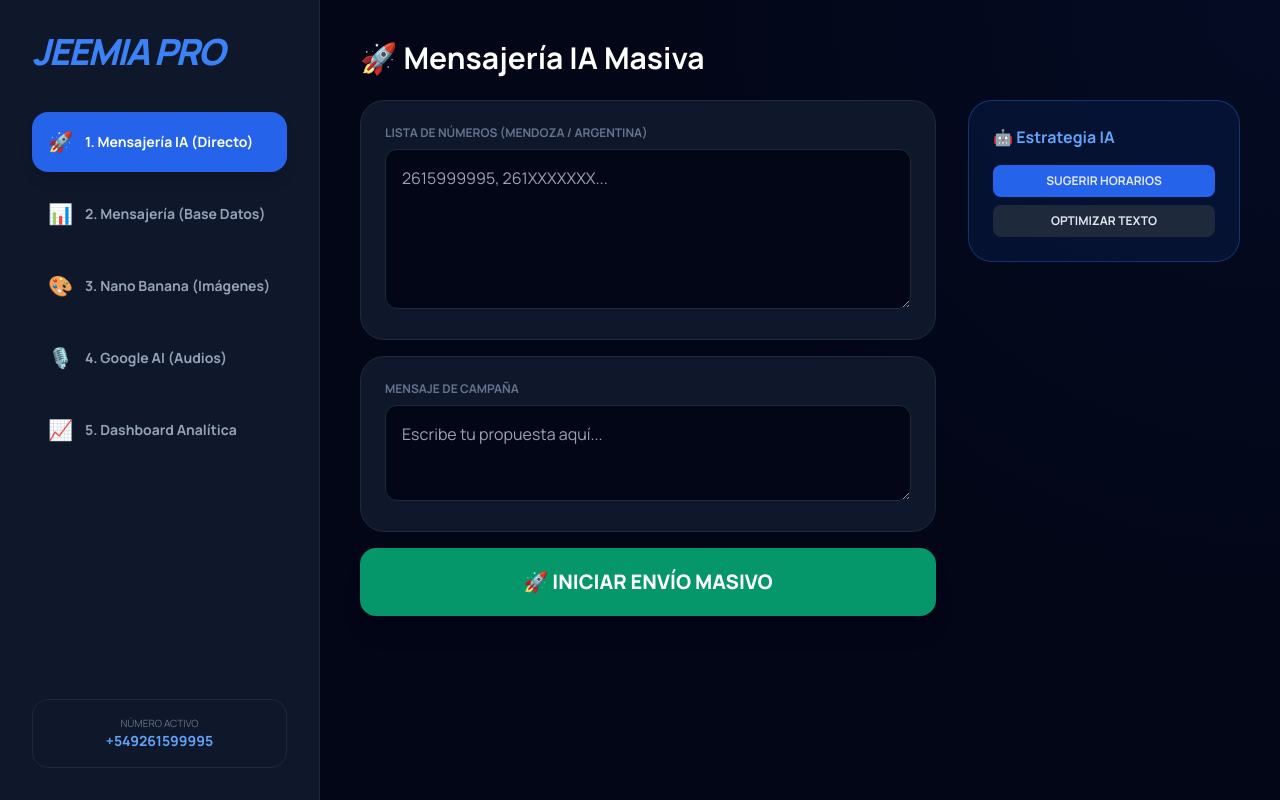
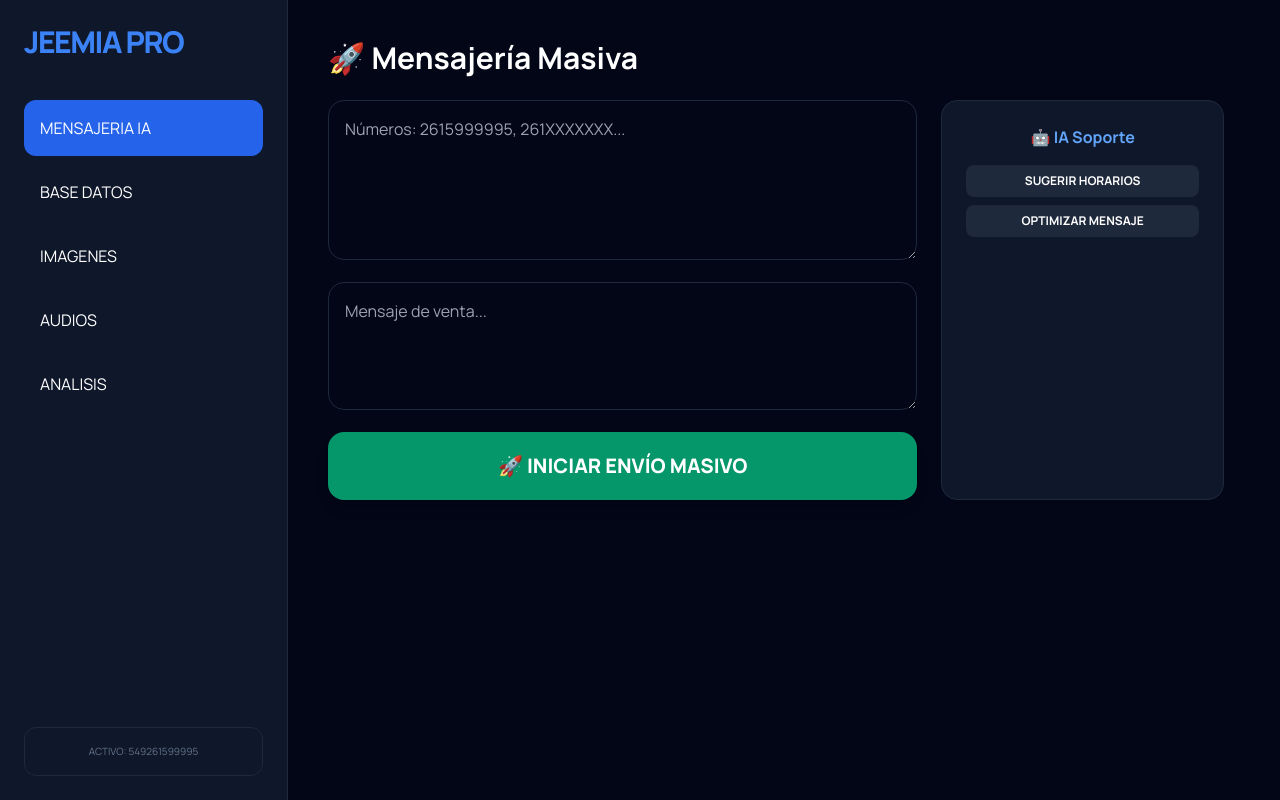
Before and after one commit to woowestudio45-prog/adrian222, a React (Vite) app: page / in a window 1280 px wide. Built offline with nearby package versions, Linux system fonts and the light colour scheme.

Commit message:
Update App.tsx

```diff
--- a/App.tsx
+++ b/App.tsx
@@ -1,145 +1,108 @@
 import React, { useState } from 'react';
-import { geminiService } from './services/geminiService';
 
 const App = () => {
   const [activeTab, setActiveTab] = useState('mensajeria-ia');
-  const [loading, setLoading] = useState(false);
   const [status, setStatus] = useState('');
-  const [aiResponse, setAiResponse] = useState('');
+  const MI_NUMERO = "549261599995";
 
-  const MI_NUMERO = "549261599995"; // Tu número de WhatsApp Business
+  // Función de envío directo
+  const enviarWhatsApp = () => {
+    const lista = (document.getElementById('num_input') as HTMLTextAreaElement).value;
+    const msg = (document.getElementById('msg_input') as HTMLTextAreaElement).value;
 
-  // 1. FUNCIÓN DE ENVÍO PROFESIONAL (WhatsApp Web / Desktop)
-  const ejecutarEnvio = (lista, mensaje) => {
-    if(!lista || !mensaje) return alert("Por favor, carga números y el mensaje");
-    setStatus('🚀 Procesando campaña masiva...');
+    if(!lista || !msg) return alert("Completa los datos");
 
     const numeros = lista.split(',').map(n => n.trim());
-    numeros.forEach((num, index) => {
+    numeros.forEach((num, i) => {
       let limpio = num.replace(/\D/g, '');
       if (!limpio.startsWith('549')) limpio = '549' + limpio;
 
-      // Apertura controlada para evitar bloqueos
       setTimeout(() => {
-        const url = `https://wa.me/${limpio}?text=${encodeURIComponent(mensaje)}`;
-        window.open(url, '_blank');
-        if(index === numeros.length - 1) setStatus('✅ Campaña enviada correctamente');
-      }, index * 2000);
+        window.open(`https://wa.me/${limpio}?text=${encodeURIComponent(msg)}`, '_blank');
+        if(i === numeros.length - 1) setStatus('✅ Campaña iniciada');
+      }, i * 2000);
     });
   };
 
-  // 2. CONEXIÓN CON IA (Gemini 1.5 Flash para Horarios y Contenido)
-  const llamarIA = async (tipo) => {
-    setLoading(true);
-    try {
-      const prompt = tipo === 'estrategia'
-        ? "Sugiere los mejores horarios de envío masivo para Mendoza, Argentina y frecuencia para evitar baneos."
-        : "Mejora este mensaje de venta para que sea irresistible y profesional.";
-      const res = await geminiService.analizarEstrategiaEnvio("Módulo Masivos", prompt);
-      setAiResponse(res);
-    } catch (e) {
-      setAiResponse("⚠️ Error: Revisa la API KEY en las Variables de Entorno de Vercel.");
-    } finally {
-      setLoading(false);
-    }
-  };
-
   return (
-    <div className="flex min-h-screen bg-[#020617] text-slate-200 font-sans">
-      {/* SIDEBAR PROFESIONAL */}
-      <nav className="w-80 bg-[#0f172a] border-r border-slate-800 p-8 flex flex-col">
-        <h1 className="text-4xl font-black text-blue-500 mb-10 tracking-tighter italic">JEEMIA PRO</h1>
-        <div className="space-y-3 flex-1">
-          {[
-            {id: 'mensajeria-ia', n: '1. Mensajería IA (Directo)', icon: '🚀'},
-            {id: 'base-datos', n: '2. Mensajería (Base Datos)', icon: '📊'},
-            {id: 'imagenes', n: '3. Nano Banana (Imágenes)', icon: '🎨'},
-            {id: 'audios', n: '4. Google AI (Audios)', icon: '🎙️'},
-            {id: 'analisis', n: '5. Dashboard Analítica', icon: '📈'}
-          ].map(item => (
-            <button key={item.id} onClick={() => {setActiveTab(item.id); setAiResponse('');}}
-              className={`w-full text-left p-4 rounded-2xl transition-all flex items-center gap-3 ${
-                activeTab === item.id ? 'bg-blue-600 text-white shadow-lg' : 'hover:bg-slate-800 text-slate-400'
-              }`}>
-              <span className="text-xl">{item.icon}</span> <span className="text-sm font-bold">{item.n}</span>
+    <div className="flex min-h-screen bg-[#020617] text-white font-sans">
+      {/* SIDEBAR CORREGIDO */}
+      <nav className="w-72 bg-[#0f172a] border-r border-slate-800 p-6 flex flex-col">
+        <h1 className="text-3xl font-black text-blue-500 mb-10 tracking-tighter">JEEMIA PRO</h1>
+        <div className="space-y-2 flex-1">
+          {['mensajeria-ia', 'base-datos', 'imagenes', 'audios', 'analisis'].map(t => (
+            <button key={t} onClick={() => setActiveTab(t)}
+              className={`w-full text-left p-4 rounded-xl transition ${activeTab === t ? 'bg-blue-600' : 'hover:bg-slate-800'}`}>
+              {t.toUpperCase().replace('-', ' ')}
             </button>
           ))}
         </div>
-        <div className="mt-auto p-4 bg-slate-900 rounded-2xl border border-slate-800 text-center">
-          <p className="text-[10px] text-slate-500">NÚMERO ACTIVO</p>
-          <p className="text-blue-400 font-bold text-sm">+{MI_NUMERO}</p>
+        <div className="mt-auto p-4 bg-slate-900 rounded-xl border border-slate-800 text-center">
+          <p className="text-[10px] text-slate-500">ACTIVO: {MI_NUMERO}</p>
         </div>
       </nav>
 
-      {/* ÁREA DE TRABAJO */}
-      <main className="flex-1 p-10 overflow-y-auto bg-[radial-gradient(circle_at_top_right,_var(--tw-gradient-stops))] from-blue-900/10 via-slate-950 to-slate-950">
-
+      {/* CONTENIDO PRINCIPAL */}
+      <main className="flex-1 p-10">
         {activeTab === 'mensajeria-ia' && (
           <div className="max-w-4xl space-y-6">
-            <h2 className="text-3xl font-bold text-white">🚀 Mensajería IA Masiva</h2>
-            <div className="grid grid-cols-3 gap-8">
+            <h2 className="text-3xl font-bold flex items-center gap-2">🚀 Mensajería Masiva</h2>
+            <div className="grid grid-cols-3 gap-6">
               <div className="col-span-2 space-y-4">
-                <div className="bg-slate-900 p-6 rounded-3xl border border-slate-800">
-                  <label className="text-xs font-bold text-slate-500 uppercase mb-2 block">Lista de Números (Mendoza / Argentina)</label>
-                  <textarea id="lista_num" className="w-full h-40 bg-slate-950 border border-slate-800 p-4 rounded-xl text-blue-300" placeholder="2615999995, 261XXXXXXX..." />
-                </div>
-                <div className="bg-slate-900 p-6 rounded-3xl border border-slate-800">
-                  <label className="text-xs font-bold text-slate-500 uppercase mb-2 block">Mensaje de Campaña</label>
-                  <textarea id="texto_msg" className="w-full h-24 bg-slate-950 border border-slate-800 p-4 rounded-xl" placeholder="Escribe tu propuesta aquí..." />
-                </div>
-                <button onClick={() => ejecutarEnvio(document.getElementById('lista_num').value, document.getElementById('texto_msg').value)}
-                  className="w-full py-5 bg-emerald-600 hover:bg-emerald-500 text-white font-black rounded-2xl text-xl shadow-xl transition-all">🚀 INICIAR ENVÍO MASIVO</button>
-                {status && <p className="text-center text-emerald-400 font-black animate-pulse">{status}</p>}
+                <textarea id="num_input" className="w-full h-40 bg-slate-950 border border-slate-800 p-4 rounded-2xl text-blue-400" placeholder="Números: 2615999995, 261XXXXXXX..." />
+                <textarea id="msg_input" className="w-full h-32 bg-slate-950 border border-slate-800 p-4 rounded-2xl" placeholder="Mensaje de venta..." />
+                <button onClick={enviarWhatsApp} className="w-full py-5 bg-emerald-600 hover:bg-emerald-500 rounded-2xl font-black text-xl shadow-lg">🚀 INICIAR ENVÍO MASIVO</button>
+                {status && <p className="text-center text-emerald-400 font-bold">{status}</p>}
               </div>
-              <div className="space-y-4">
-                <div className="bg-blue-600/10 border border-blue-500/30 p-6 rounded-3xl">
-                  <h3 className="text-blue-400 font-bold mb-4">🤖 Estrategia IA</h3>
-                  <button onClick={() => llamarIA('estrategia')} className="w-full py-2 bg-blue-600 rounded-lg text-xs font-bold mb-2">SUGERIR HORARIOS</button>
-                  <button onClick={() => llamarIA('mensaje')} className="w-full py-2 bg-slate-800 rounded-lg text-xs font-bold">OPTIMIZAR TEXTO</button>
-                  {loading && <p className="text-[10px] mt-4 animate-bounce">Consultando Gemini Flash...</p>}
-                  {aiResponse && <div className="mt-4 p-3 bg-slate-950 rounded-xl text-[11px] border border-blue-500/20 leading-relaxed text-slate-300">{aiResponse}</div>}
-                </div>
+              <div className="bg-slate-900 p-6 rounded-2xl border border-slate-800 text-center">
+                 <h3 className="text-blue-400 font-bold mb-4">🤖 IA Soporte</h3>
+                 <button className="w-full py-2 bg-slate-800 rounded-lg text-xs font-bold mb-2">SUGERIR HORARIOS</button>
+                 <button className="w-full py-2 bg-slate-800 rounded-lg text-xs font-bold">OPTIMIZAR MENSAJE</button>
               </div>
             </div>
           </div>
         )}
 
-        {/* DASHBOARD ANALÍTICA */}
+        {/* DASHBOARD COMPLETO */}
         {activeTab === 'analisis' && (
-          <div className="space-y-8">
+          <div className="space-y-6">
             <div className="flex justify-between items-center">
-              <h2 className="text-3xl font-bold">📈 Panel de Control de Ventas</h2>
-              <button className="bg-blue-600 px-6 py-2 rounded-xl text-sm font-bold shadow-lg shadow-blue-900/40">DESCARGAR INFORME MENSUAL</button>
+              <h2 className="text-3xl font-bold">📊 Dashboard Analítica</h2>
+              <button className="bg-blue-600 px-4 py-2 rounded-lg font-bold text-sm">Descargar Informe Semanal</button>
             </div>
-            <div className="grid grid-cols-4 gap-6">
-              {[{l: 'CALIENTES', v: '42', c: 'text-red-500', bg: 'bg-red-500/10'}, {l: 'TIBIOS', v: '128', c: 'text-orange-400', bg: 'bg-orange-400/10'}, {l: 'FRÍOS', v: '850', c: 'text-blue-400', bg: 'bg-blue-400/10'}, {l: 'EFECTIVIDAD', v: '14%', c: 'text-emerald-400', bg: 'bg-emerald-400/10'}].map(s => (
-                <div key={s.l} className={`${s.bg} p-6 rounded-3xl border border-white/5`}>
-                  <p className="text-[10px] font-black text-slate-500 tracking-widest">{s.l}</p>
-                  <p className={`text-4xl font-black mt-2 ${s.c}`}>{s.v}</p>
-                </div>
-              ))}
+            <div className="grid grid-cols-4 gap-4">
+              <div className="bg-red-500/10 border border-red-500/30 p-6 rounded-3xl text-center">
+                <p className="text-xs text-slate-400 font-bold uppercase">Calientes</p>
+                <p className="text-4xl font-black text-red-500">42</p>
+              </div>
+              <div className="bg-orange-500/10 border border-orange-500/30 p-6 rounded-3xl text-center">
+                <p className="text-xs text-slate-400 font-bold uppercase">Tibios</p>
+                <p className="text-4xl font-black text-orange-400">128</p>
+              </div>
+              <div className="bg-blue-500/10 border border-blue-500/30 p-6 rounded-3xl text-center">
+                <p className="text-xs text-slate-400 font-bold uppercase">Fríos</p>
+                <p className="text-4xl font-black text-blue-500">850</p>
+              </div>
+              <div className="bg-emerald-500/10 border border-emerald-500/30 p-6 rounded-3xl text-center">
+                <p className="text-xs text-slate-400 font-bold uppercase">Enviados</p>
+                <p className="text-4xl font-black text-emerald-500">1.2K</p>
+              </div>
             </div>
-            <div className="bg-slate-900 border border-slate-800 rounded-3xl p-8">
-              <h3 className="font-bold mb-6">Registro de Leads Diarios</h3>
-              <div className="space-y-4">
-                <div className="flex justify-between p-4 bg-slate-950 rounded-xl border border-slate-800 items-center">
-                   <span className="font-mono text-xs">26/12/2025</span>
-                   <span className="font-bold">1,200 Envíos</span>
-                   <span className="text-emerald-400 font-bold">85 Respuestas</span>
-                   <span className="px-3 py-1 bg-emerald-500/20 text-emerald-400 rounded-lg text-[10px] font-black uppercase">Exitoso</span>
-                </div>
-              </div>
+            <div className="bg-slate-900 border border-slate-800 rounded-3xl p-6">
+               <h3 className="font-bold mb-4">Registro de Campañas Reales</h3>
+               <table className="w-full text-left text-sm">
+                 <thead><tr className="border-b border-slate-800 opacity-50"><th className="pb-2">FECHA</th><th className="pb-2">NÚMEROS</th><th className="pb-2">ESTADO</th></tr></thead>
+                 <tbody><tr><td className="py-4">26/12/2025</td><td>1,200</td><td><span className="text-emerald-400">COMPLETADO</span></td></tr></tbody>
+               </table>
             </div>
           </div>
         )}
 
-        {/* PLACEHOLDERS PARA IMAGEN Y AUDIO */}
         {(activeTab === 'imagenes' || activeTab === 'audios') && (
-          <div className="max-w-2xl mx-auto mt-20 bg-slate-900 p-12 rounded-[40px] border border-slate-800 text-center shadow-2xl">
-            <div className="text-6xl mb-6">{activeTab === 'imagenes' ? '🎨' : '🎙️'}</div>
-            <h2 className="text-2xl font-bold mb-4">{activeTab === 'imagenes' ? 'Nano Banana Pro' : 'Google AI Studio Voice'}</h2>
-            <textarea className="w-full h-32 bg-slate-950 border border-slate-800 p-4 rounded-2xl mb-6" placeholder="Describe el contenido a generar..." />
-            <button className="w-full py-4 bg-purple-600 rounded-2xl font-bold hover:bg-purple-500 transition-all">GENERAR CONTENIDO</button>
+          <div className="max-w-2xl mx-auto bg-slate-900 p-12 rounded-[40px] border border-slate-800 text-center">
+            <h2 className="text-2xl font-bold mb-6">{activeTab === 'imagenes' ? '🎨 Generador Nano Banana' : '🎙️ Google AI Voice Studio'}</h2>
+            <textarea className="w-full h-32 bg-slate-950 p-4 rounded-2xl mb-6 border border-slate-800" placeholder="Prompt para la IA..." />
+            <button className="w-full py-4 bg-purple-600 rounded-2xl font-black">GENERAR Y DESCARGAR</button>
           </div>
         )}
       </main>
```
